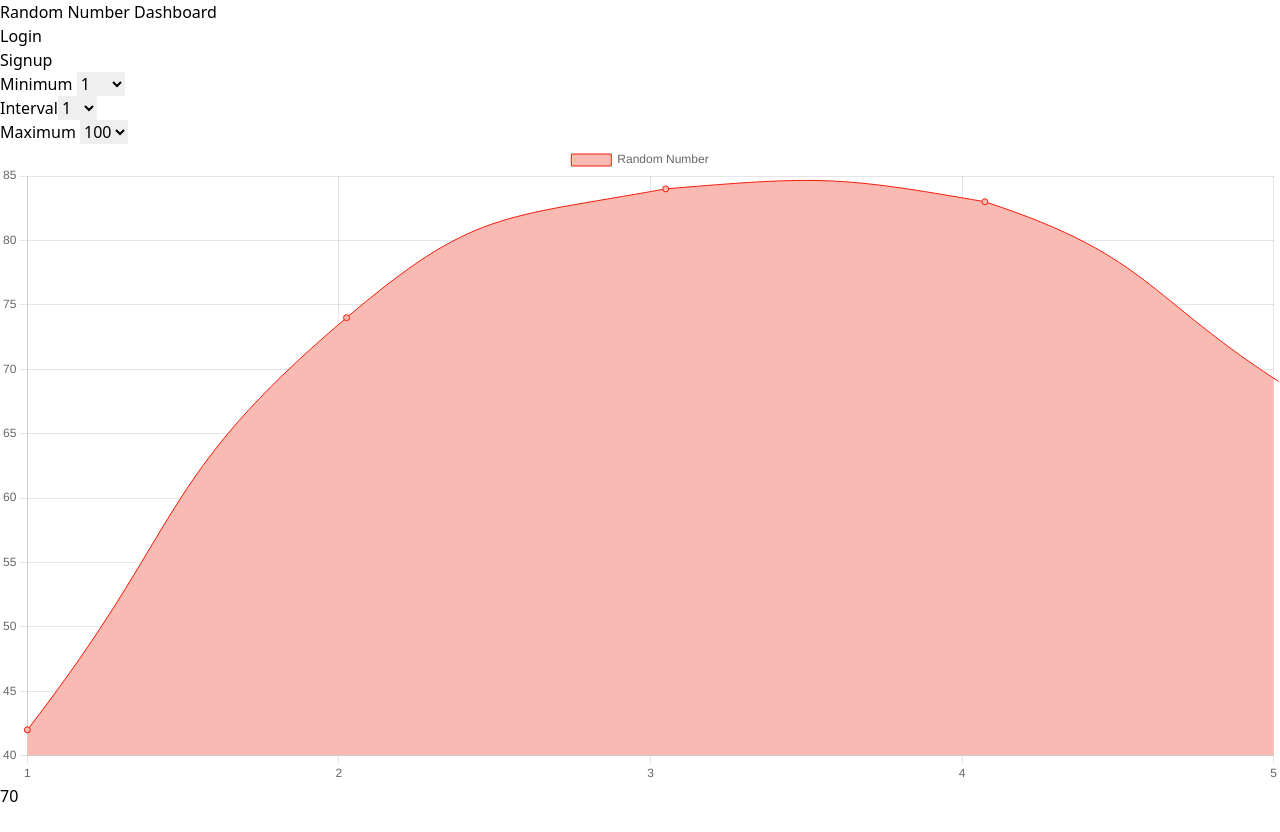
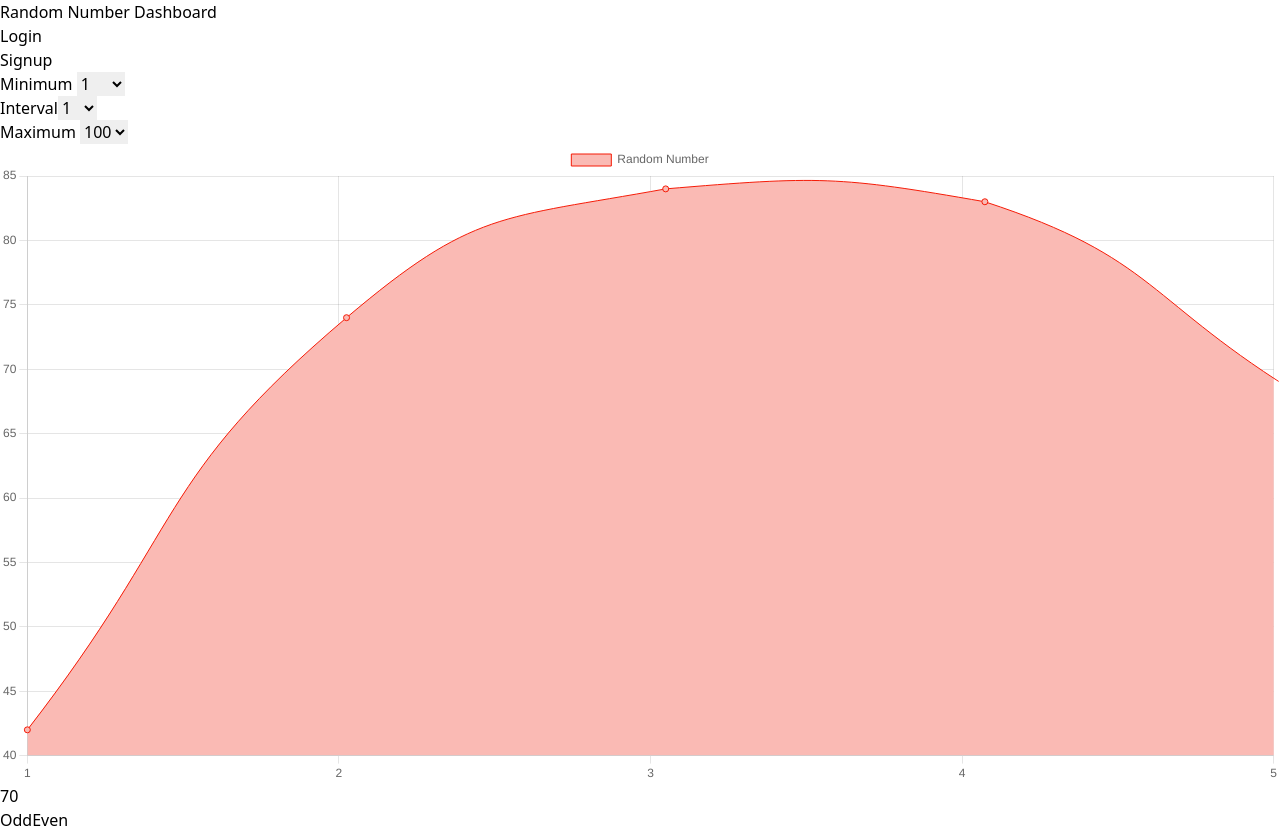
Before and after one commit to krspra/RandomNum, a React (Vite) app: page / in a window 1280 px wide. Before the commit the page ends 808 px from the top, so only its background shows below. Built offline with nearby package versions, Linux system fonts and the light colour scheme.

Commit message:
change box color as per odd and even

```diff
--- a/src/Dashboard.jsx
+++ b/src/Dashboard.jsx
@@ -46,9 +46,19 @@ function Dashboard() {
         />
       </div>
       <div className="w-full flex justify-around items-center max-md:flex-col gap-y-5">
-        <Linegraph/>
-        <div className="h-24 w-24 bg-green-400 rounded-md flex items-center justify-center text-5xl text-white">
-          {randomNumber}
+        <Linegraph />
+        <div className="flex flex-col">
+          <div
+            className={`h-24 w-24 rounded-md flex items-center justify-center text-5xl text-white ${
+              randomNumber % 2 == 0 ? "bg-green-400" : "bg-pink-500"
+            }`}
+          >
+            {randomNumber}
+          </div>
+          <div className="flex justify-around">
+            <span className="text-pink-500 font-bold">Odd</span>
+            <span className="text-green-400 font-bold">Even</span>
+          </div>
         </div>
       </div>
     </main>
```
